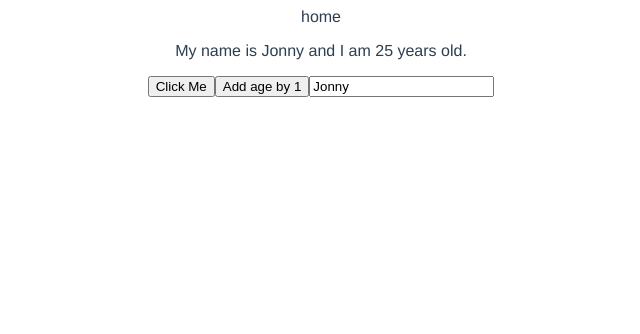
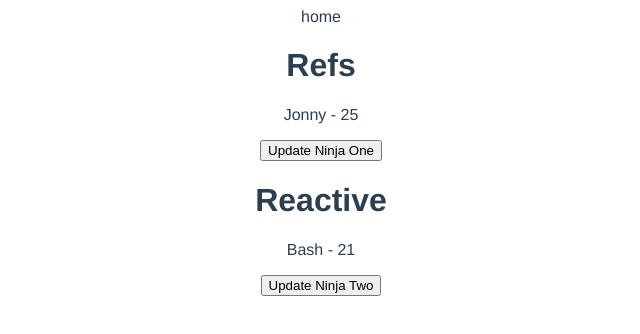
Before and after one commit to Jonnybuoy/jonny-blog, a Vue app: page / in a window 1280 px wide. Shown: the top 334 px of the page, without its empty margins (319-959 px from the left). Built offline with nearby package versions, Linux system fonts and the light colour scheme.

Commit message:
Using reactive for reactivity

```diff
--- a/src/views/HomeView.vue
+++ b/src/views/HomeView.vue
@@ -1,31 +1,33 @@
 <template>
   <div class="home">
-    <p ref="p">My name is {{ name }} and I am {{ age }} years old.</p>
-    <button @click="handleClick">Click Me</button>
-    <button @click="age++">Add age by 1</button>
-    <input type="text" v-model="name">
+    <h1>Refs</h1>
+    <p >{{ ninjaOne.name }} - {{ninjaOne.age }}</p>
+    <button @click="updateNinjaOne">Update Ninja One</button>
+    <h1>Reactive</h1>
+    <p >{{ ninjaTwo.name }} - {{ninjaTwo.age }}</p>
+    <button @click="updateNinjaTwo">Update Ninja Two</button>
   </div>
 </template>
 
 <script>
-import { ref } from 'vue'
+import { ref, reactive } from 'vue'
 
 export default {
   name: 'HomeView',
   setup() {
 
-    // const p = ref(null)
+    const ninjaOne = ref({name: "Jonny", age: 25})
+    const ninjaTwo = reactive({name: "Bash", age:21})
 
-    const name = ref("Jonny")
-    const age = ref(25)
-
-    const handleClick = () => {
-      name.value = "Gibbz"
-      age.value = 25
-
+    const updateNinjaOne = () => {
+      ninjaOne.value.age = 35
     }
 
-    return { name, age, handleClick }
+    const updateNinjaTwo = () => {
+      ninjaTwo.age = 25
+    }
+
+    return { ninjaOne, ninjaTwo, updateNinjaOne, updateNinjaTwo}
 
   }
 }
```
